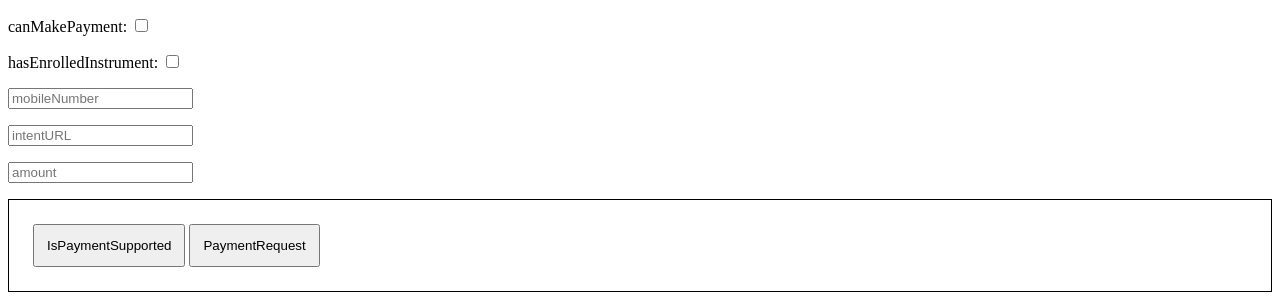
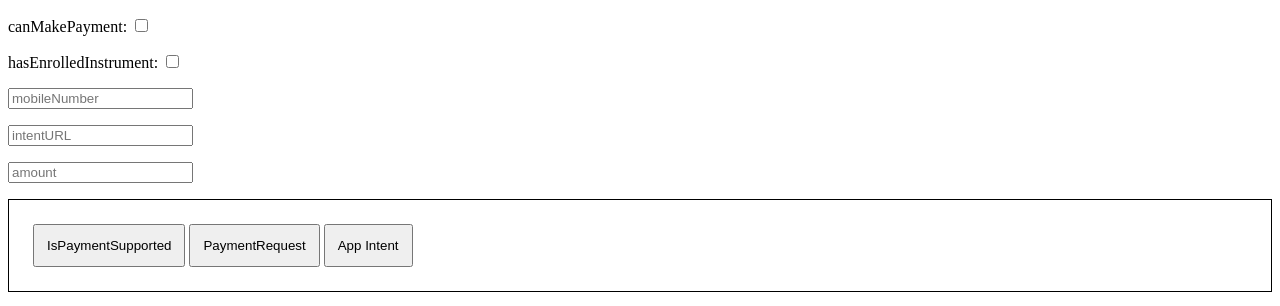
Before and after one commit to ashutosh9875/intent, a plain HTML site: page index.html in a window 1280 px wide. Drawn offline with Linux system fonts and the light colour scheme.

Commit message:
Update index.html

```diff
--- a/index.html
+++ b/index.html
@@ -218,6 +218,10 @@
 					document.getElementById("mIntentMsg").textContent = "Error while isPaymentSupported";
 				});
 			}
+			else if (mode === 'AppIntent') {
+				const intentURL = document.getElementById("intentURL").value;
+				window.open(intentURL)
+			}
 
 		}
 
@@ -292,6 +296,7 @@
 	<div style="display: block; border:1px solid black; padding: 24px; margin-top: 12px;">
 		<button onclick="initiatePayment('isPaymentSupported')">IsPaymentSupported</button>
 		<button onclick="initiatePayment('PaymentRequest')">PaymentRequest</button>
+		<button onclick="initiatePayment('AppIntent')">App Intent</button>
 	</div>
 
 	<div id="mIntentMsg"></div>
```
